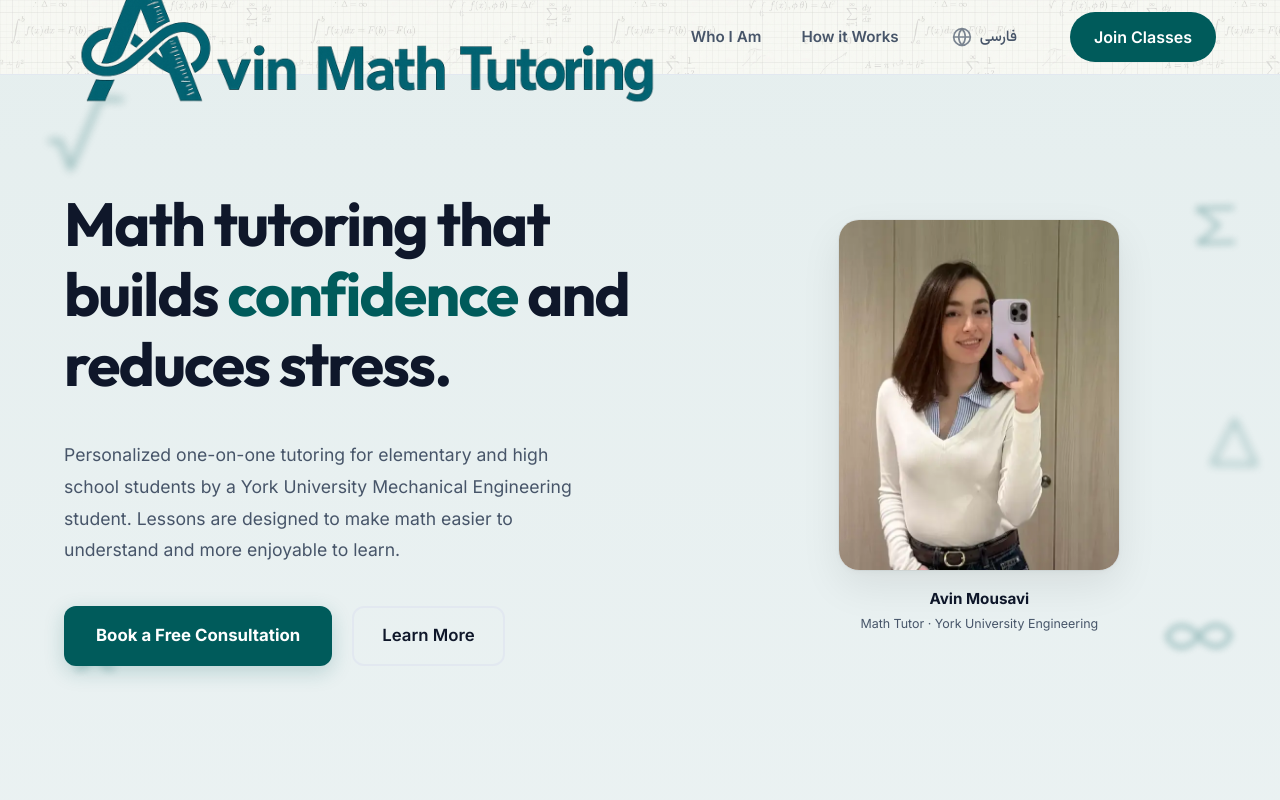
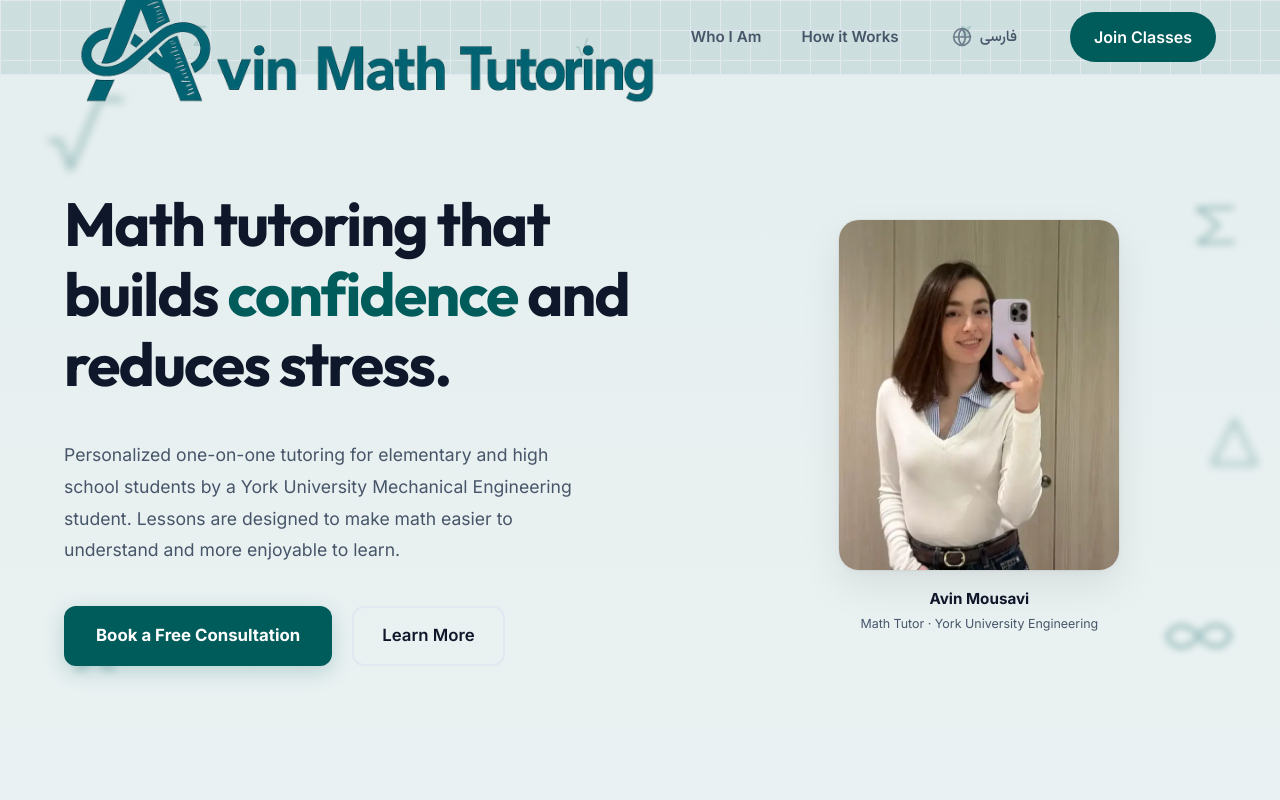
Before and after one commit to parsaabbasian/Math_Tutoring, a Next.js app: page / in a window 1280 px wide. Shown: the top 800 px of the page. Built offline with nearby package versions, Linux system fonts and the light colour scheme.

Commit message:
Integrate header background with site theme and add subtle math decorations

```diff
--- a/src/app/components/Header.module.css
+++ b/src/app/components/Header.module.css
@@ -1,4 +1,9 @@
 .header {
+  background: var(--primary-light);
+  background-image:
+    linear-gradient(var(--border) 1px, transparent 1px),
+    linear-gradient(90deg, var(--border) 1px, transparent 1px);
+  background-size: 30px 30px;
   position: fixed;
   top: 0;
   left: 0;
@@ -7,16 +12,15 @@
   z-index: 9999;
   display: flex;
   align-items: center;
-  background: #ffffff url('/images/header-bg.png') repeat;
-  background-size: 300px;
+  transition: var(--transition);
   border-bottom: 1px solid var(--border);
-  transition: var(--transition);
 }
 
 [data-theme='dark'] .header {
-  background: #0f1f1f url('/images/header-bg.png') repeat;
-  background-blend-mode: overlay;
-  background-size: 300px;
+  background: #0d1a1a;
+  background-image:
+    linear-gradient(rgba(255, 255, 255, 0.03) 1px, transparent 1px),
+    linear-gradient(90deg, rgba(255, 255, 255, 0.03) 1px, transparent 1px);
 }
 
 .containerWide {
@@ -135,7 +139,35 @@
   align-items: center;
 }
 
+.headerDecor {
+  position: absolute;
+  top: 0;
+  left: 0;
+  width: 100%;
+  height: 100%;
+  pointer-events: none;
+  z-index: -1;
+  overflow: hidden;
+  opacity: 0.15;
+}
+
+.decorSymbol {
+  position: absolute;
+  font-family: var(--font-heading);
+  color: var(--primary);
+  font-weight: 700;
+  font-size: 1.4rem;
+}
+
+.decorSymbol:nth-child(1) { top: 20%; left: 15%; }
+.decorSymbol:nth-child(2) { top: 40%; left: 45%; }
+.decorSymbol:nth-child(3) { top: 15%; left: 75%; }
+.decorSymbol:nth-child(4) { top: 50%; left: 90%; }
+
 @media (max-width: 768px) {
+  .headerDecor {
+    display: none;
+  }
   .mobileMenuToggle {
     display: block;
   }
--- a/src/app/components/Header.tsx
+++ b/src/app/components/Header.tsx
@@ -15,6 +15,14 @@ export default function Header() {
 
   return (
     <header className={styles.header}>
+      {/* Decorative Symbols for Header Background */}
+      <div className={styles.headerDecor}>
+        <span className={styles.decorSymbol}>∑</span>
+        <span className={styles.decorSymbol}>√</span>
+        <span className={styles.decorSymbol}>x</span>
+        <span className={styles.decorSymbol}>∞</span>
+      </div>
+
       <div className={`${styles.containerWide} ${styles.headerContent}`}>
         <Link href="/" className={styles.logo}>
           <Image
```
